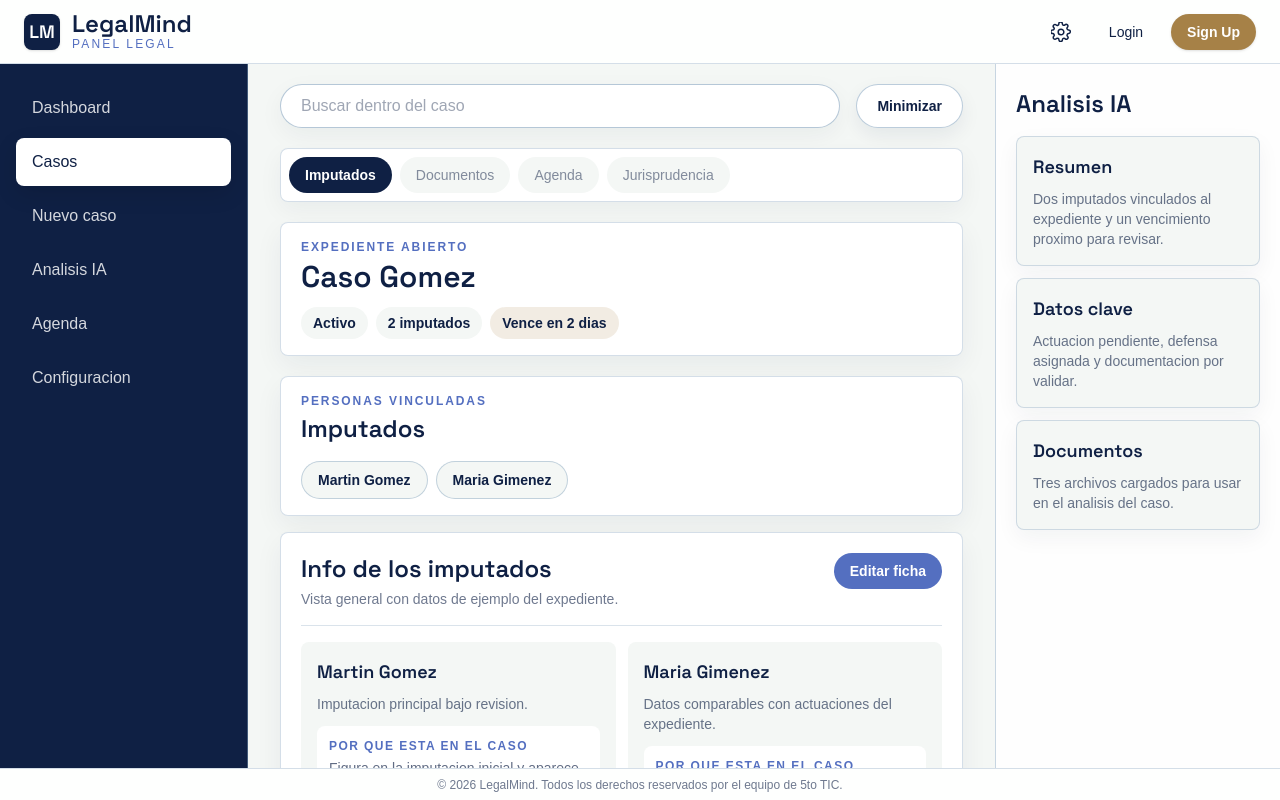
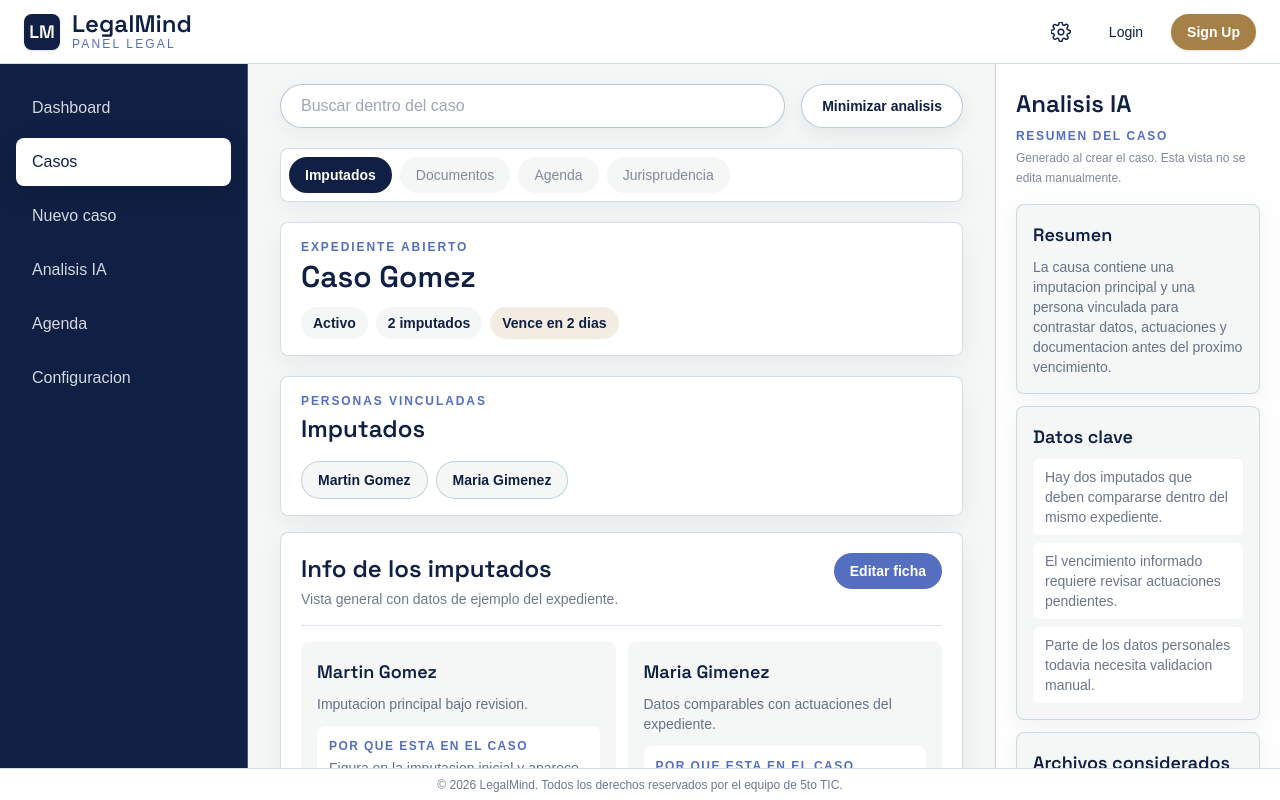
Before and after one commit to fedevitacca/LegalMind, a Next.js app in the folder frontend/: page /casos/1/imputados in a window 1280 px wide. Built offline with nearby package versions, Linux system fonts and the light colour scheme; a web font is replaced by a local one.

Commit message:
creador de casos y sidebar de analisis ia

```diff
--- a/frontend/app/casos/[idCaso]/imputados/page.tsx
+++ b/frontend/app/casos/[idCaso]/imputados/page.tsx
@@ -1,11 +1,25 @@
-import BarraBusqueda from "../../../../components/panel/BarraBusqueda";
-import EspacioImputados from "../../../../components/casos/EspacioImputados";
+import DetalleImputadosCaso from "../../../../components/casos/DetalleImputadosCaso";
 import MarcoAplicacion from "../../../../components/estructura/MarcoAplicacion";
-import NavegacionAreasCaso from "../../../../components/casos/NavegacionAreasCaso";
-import PanelAnalisisCaso from "../../../../components/casos/PanelAnalisisCaso";
 
 const cases = {
   "caso-gomez": {
+    analisis: {
+      datosClave: [
+        "Hay dos imputados que deben compararse dentro del mismo expediente.",
+        "El vencimiento informado requiere revisar actuaciones pendientes.",
+        "Parte de los datos personales todavia necesita validacion manual.",
+      ],
+      documentosBase: [
+        "Escrito de inicio",
+        "Informe policial",
+        "Actuaciones cargadas del expediente",
+      ],
+      generado: "al crear el caso",
+      observacion:
+        "Este resumen sirve como lectura rapida. Las fichas de imputados siguen siendo la fuente de trabajo editable.",
+      resumen:
+        "La causa contiene una imputacion principal y una persona vinculada para contrastar datos, actuaciones y documentacion antes del proximo vencimiento.",
+    },
     name: "Caso Gomez",
     deadline: "Vence en 2 dias",
     status: "Activo",
@@ -39,6 +53,23 @@ const cases = {
     ],
   },
   "caso-perez": {
+    analisis: {
+      datosClave: [
+        "La audiencia proxima concentra la prioridad del caso.",
+        "Hay fichas individuales en distinto estado de carga.",
+        "Conviene revisar las actuaciones compartidas entre imputados.",
+      ],
+      documentosBase: [
+        "Citacion a audiencia",
+        "Documentacion recibida",
+        "Notas iniciales del expediente",
+      ],
+      generado: "durante la carga inicial",
+      observacion:
+        "El analisis muestra contexto general del expediente y no reemplaza la revision profesional.",
+      resumen:
+        "El expediente tiene dos imputados vinculados a actuaciones previas a audiencia, con informacion lista para ordenar y comparar.",
+    },
     name: "Caso Perez",
     deadline: "Audiencia en 6 dias",
     status: "Activo",
@@ -72,6 +103,21 @@ const cases = {
     ],
   },
   "caso-rodriguez": {
+    analisis: {
+      datosClave: [
+        "La informacion surgio de la documentacion general cargada.",
+        "Los campos extraidos necesitan confirmacion.",
+      ],
+      documentosBase: [
+        "Documentacion general del expediente",
+        "Informe preliminar",
+      ],
+      generado: "cuando se subieron los archivos",
+      observacion:
+        "El resumen queda disponible para consulta aunque los datos editables se completen despues.",
+      resumen:
+        "El caso esta en revision inicial y el material cargado permitio extraer una primera ficha del imputado.",
+    },
     name: "Caso Rodriguez",
     deadline: "Sin vencimiento hoy",
     status: "Revision",
@@ -103,43 +149,11 @@ export default async function PaginaImputados({
 
   return (
     <MarcoAplicacion activeSection="Casos">
-      <div className="grid h-full min-h-0 grid-cols-[minmax(0,1fr)_285px] bg-[#F4F7F5] text-[#0F2044]">
-        <section className="h-full overflow-y-auto px-8 py-5">
-          <div className="mx-auto flex max-w-5xl flex-col gap-5">
-            <BarraBusqueda
-              actionLabel="Minimizar"
-              actionTone="soft"
-              placeholder="Buscar dentro del caso"
-            />
-
-            <NavegacionAreasCaso activeArea="Imputados" caseSlug={idCaso} />
-
-            <header className="rounded-lg border border-[#84A2BD]/35 bg-white px-5 py-4 shadow-[0_10px_28px_rgba(15,32,68,0.06)]">
-              <p className="text-xs font-semibold uppercase tracking-[0.16em] text-[#546FC0]">
-                Expediente abierto
-              </p>
-              <h1 className="mt-1 text-3xl font-semibold">
-                {legalCase.name}
-              </h1>
-              <div className="mt-3 flex flex-wrap gap-2 text-sm font-semibold">
-                <span className="rounded-full bg-[#F4F7F5] px-3 py-1.5">
-                  {legalCase.status}
-                </span>
-                <span className="rounded-full bg-[#F4F7F5] px-3 py-1.5">
-                  {legalCase.defendants.length} imputados
-                </span>
-                <span className="rounded-full bg-[#A68147]/15 px-3 py-1.5 text-[#0F2044]">
-                  {legalCase.deadline}
-                </span>
-              </div>
-            </header>
-
-            <EspacioImputados defendants={legalCase.defendants} />
-          </div>
-        </section>
-
-        <PanelAnalisisCaso />
-      </div>
+      <DetalleImputadosCaso
+        analisis={legalCase.analisis}
+        caso={legalCase}
+        idCaso={idCaso}
+      />
     </MarcoAplicacion>
   );
 }
--- /dev/null
+++ b/frontend/components/casos/DetalleImputadosCaso.tsx
@@ -0,0 +1,82 @@
+"use client";
+
+import { useState } from "react";
+import BarraBusqueda from "../panel/BarraBusqueda";
+import EspacioImputados from "./EspacioImputados";
+import NavegacionAreasCaso from "./NavegacionAreasCaso";
+import PanelAnalisisCaso, { AnalisisCaso } from "./PanelAnalisisCaso";
+
+type Imputado = {
+  caseLink: string;
+  keyData: string[];
+  name: string;
+  role: string;
+  status: string;
+  summary: string;
+};
+
+export default function DetalleImputadosCaso({
+  analisis,
+  caso,
+  idCaso,
+}: {
+  analisis?: AnalisisCaso;
+  caso: {
+    deadline: string;
+    defendants: Imputado[];
+    name: string;
+    status: string;
+  };
+  idCaso: string;
+}) {
+  const [analisisVisible, setAnalisisVisible] = useState(Boolean(analisis));
+
+  return (
+    <div
+      className={`grid h-full min-h-0 bg-[#F4F7F5] text-[#0F2044] ${
+        analisisVisible && analisis
+          ? "grid-cols-[minmax(0,1fr)_285px]"
+          : "grid-cols-1"
+      }`}
+    >
+      <section className="h-full overflow-y-auto px-8 py-5">
+        <div className="mx-auto flex max-w-5xl flex-col gap-5">
+          <BarraBusqueda
+            actionLabel={
+              analisisVisible && analisis ? "Minimizar analisis" : "Mostrar analisis"
+            }
+            actionOnClick={() => setAnalisisVisible((visible) => !visible)}
+            actionTone="soft"
+            placeholder="Buscar dentro del caso"
+          />
+
+          <NavegacionAreasCaso activeArea="Imputados" caseSlug={idCaso} />
+
+          <header className="rounded-lg border border-[#84A2BD]/35 bg-white px-5 py-4 shadow-[0_10px_28px_rgba(15,32,68,0.06)]">
+            <p className="text-xs font-semibold uppercase tracking-[0.16em] text-[#546FC0]">
+              Expediente abierto
+            </p>
+            <h1 className="mt-1 text-3xl font-semibold">{caso.name}</h1>
+            <div className="mt-3 flex flex-wrap gap-2 text-sm font-semibold">
+              <span className="rounded-full bg-[#F4F7F5] px-3 py-1.5">
+                {caso.status}
+              </span>
+              <span className="rounded-full bg-[#F4F7F5] px-3 py-1.5">
+                {caso.defendants.length} imputados
+              </span>
+              <span className="rounded-full bg-[#A68147]/15 px-3 py-1.5 text-[#0F2044]">
+                {caso.deadline}
+              </span>
+            </div>
+          </header>
+
+          <EspacioImputados defendants={caso.defendants} />
+        </div>
+      </section>
+
+      {analisisVisible && analisis ? (
+        <PanelAnalisisCaso analisis={analisis} />
+      ) : null}
+    </div>
+  );
+}
--- a/frontend/components/casos/PanelAnalisisCaso.tsx
+++ b/frontend/components/casos/PanelAnalisisCaso.tsx
@@ -1,37 +1,70 @@
-const analysisBlocks = [
-  {
-    title: "Resumen",
-    detail:
-      "Dos imputados vinculados al expediente y un vencimiento proximo para revisar.",
-  },
-  {
-    title: "Datos clave",
-    detail: "Actuacion pendiente, defensa asignada y documentacion por validar.",
-  },
-  {
-    title: "Documentos",
-    detail: "Tres archivos cargados para usar en el analisis del caso.",
-  },
-];
+export type AnalisisCaso = {
+  datosClave: string[];
+  documentosBase: string[];
+  generado: string;
+  observacion: string;
+  resumen: string;
+};
 
-export default function PanelAnalisisCaso() {
+export default function PanelAnalisisCaso({
+  analisis,
+}: {
+  analisis: AnalisisCaso;
+}) {
   return (
     <aside className="h-full overflow-y-auto border-l border-[#84A2BD]/45 bg-white/90 px-5 py-6">
       <h2 className="text-2xl font-semibold">Analisis IA</h2>
+      <p className="mt-2 text-xs font-semibold uppercase tracking-[0.14em] text-[#546FC0]">
+        Resumen del caso
+      </p>
+      <p className="mt-1 text-xs font-medium leading-5 text-[#0F2044]/52">
+        Generado {analisis.generado}. Esta vista no se edita manualmente.
+      </p>
 
       <div className="mt-4 grid gap-3">
-        {analysisBlocks.map((block) => (
-          <section
-            className="rounded-lg border border-[#84A2BD]/35 bg-[#F4F7F5] p-4 shadow-[0_8px_22px_rgba(15,32,68,0.05)]"
-            key={block.title}
-          >
-            <h3 className="text-lg font-semibold">{block.title}</h3>
-            <p className="mt-2 text-sm font-medium leading-5 text-[#0F2044]/62">
-              {block.detail}
-            </p>
-          </section>
-        ))}
+        <BloqueAnalisis titulo="Resumen" texto={analisis.resumen} />
+        <ListaAnalisis items={analisis.datosClave} titulo="Datos clave" />
+        <ListaAnalisis
+          items={analisis.documentosBase}
+          titulo="Archivos considerados"
+        />
+        <BloqueAnalisis titulo="Observacion" texto={analisis.observacion} />
       </div>
     </aside>
   );
 }
+
+function BloqueAnalisis({ texto, titulo }: { texto: string; titulo: string }) {
+  return (
+    <section className="rounded-lg border border-[#84A2BD]/35 bg-[#F4F7F5] p-4 shadow-[0_8px_22px_rgba(15,32,68,0.05)]">
+      <h3 className="text-lg font-semibold">{titulo}</h3>
+      <p className="mt-2 text-sm font-medium leading-5 text-[#0F2044]/62">
+        {texto}
+      </p>
+    </section>
+  );
+}
+
+function ListaAnalisis({
+  items,
+  titulo,
+}: {
+  items: string[];
+  titulo: string;
+}) {
+  return (
+    <section className="rounded-lg border border-[#84A2BD]/35 bg-[#F4F7F5] p-4 shadow-[0_8px_22px_rgba(15,32,68,0.05)]">
+      <h3 className="text-lg font-semibold">{titulo}</h3>
+      <ul className="mt-2 grid gap-2">
+        {items.map((item) => (
+          <li
+            className="rounded-md bg-white px-3 py-2 text-sm font-medium leading-5 text-[#0F2044]/62"
+            key={item}
+          >
+            {item}
+          </li>
+        ))}
+      </ul>
+    </section>
+  );
+}
--- a/frontend/components/panel/BarraBusqueda.tsx
+++ b/frontend/components/panel/BarraBusqueda.tsx
@@ -1,11 +1,15 @@
+"use client";
+
 export default function BarraBusqueda({
   actionHref,
   actionLabel = "Nuevo caso",
+  actionOnClick,
   actionTone = "primary",
   placeholder = "Buscar casos, vencimientos o documentos",
 }: {
   actionHref?: string;
   actionLabel?: string;
+  actionOnClick?: () => void;
   actionTone?: "primary" | "soft";
   placeholder?: string;
 }) {
@@ -30,7 +34,9 @@ export default function BarraBusqueda({
           {actionLabel}
         </a>
       ) : (
-        <button className={actionStyles}>{actionLabel}</button>
+        <button className={actionStyles} onClick={actionOnClick} type="button">
+          {actionLabel}
+        </button>
       )}
     </div>
   );
```
Also changed, not shown: frontend/app/casos/nuevo/page.tsx (+21 -0 lines).
